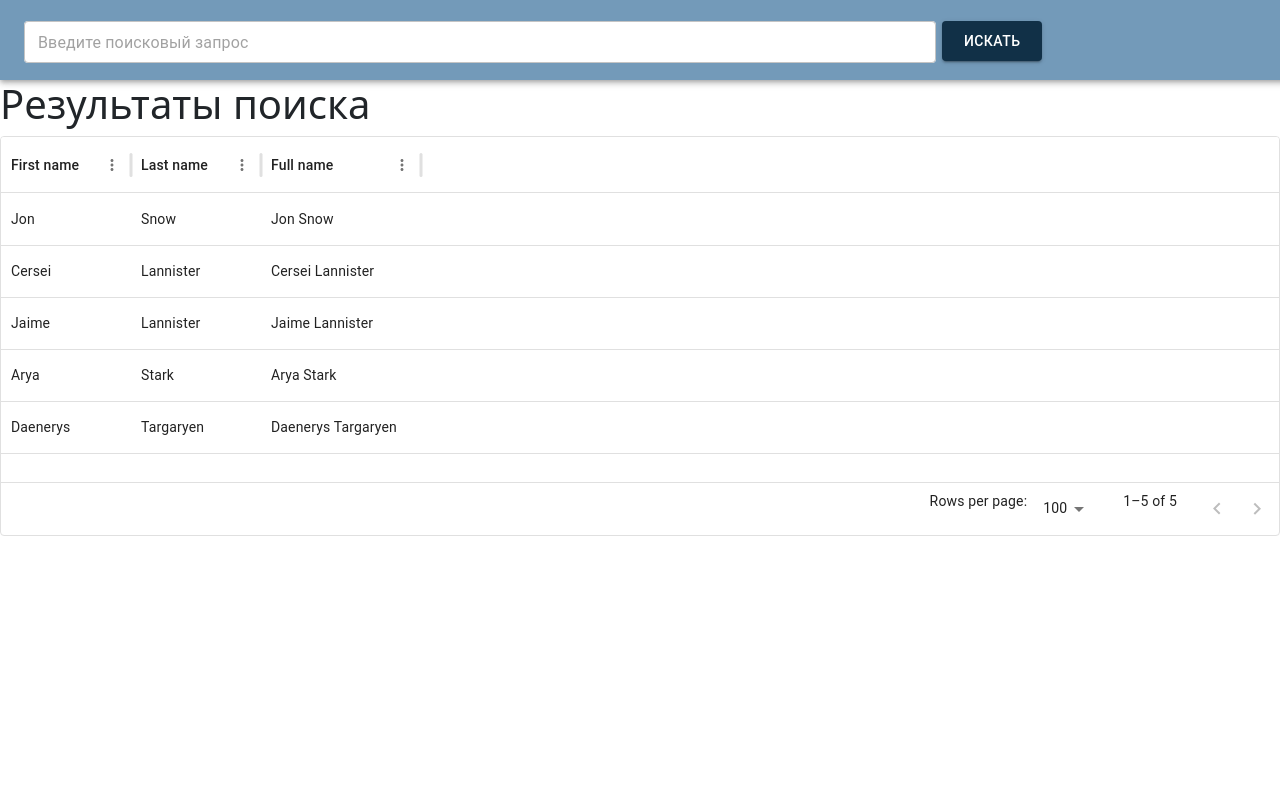
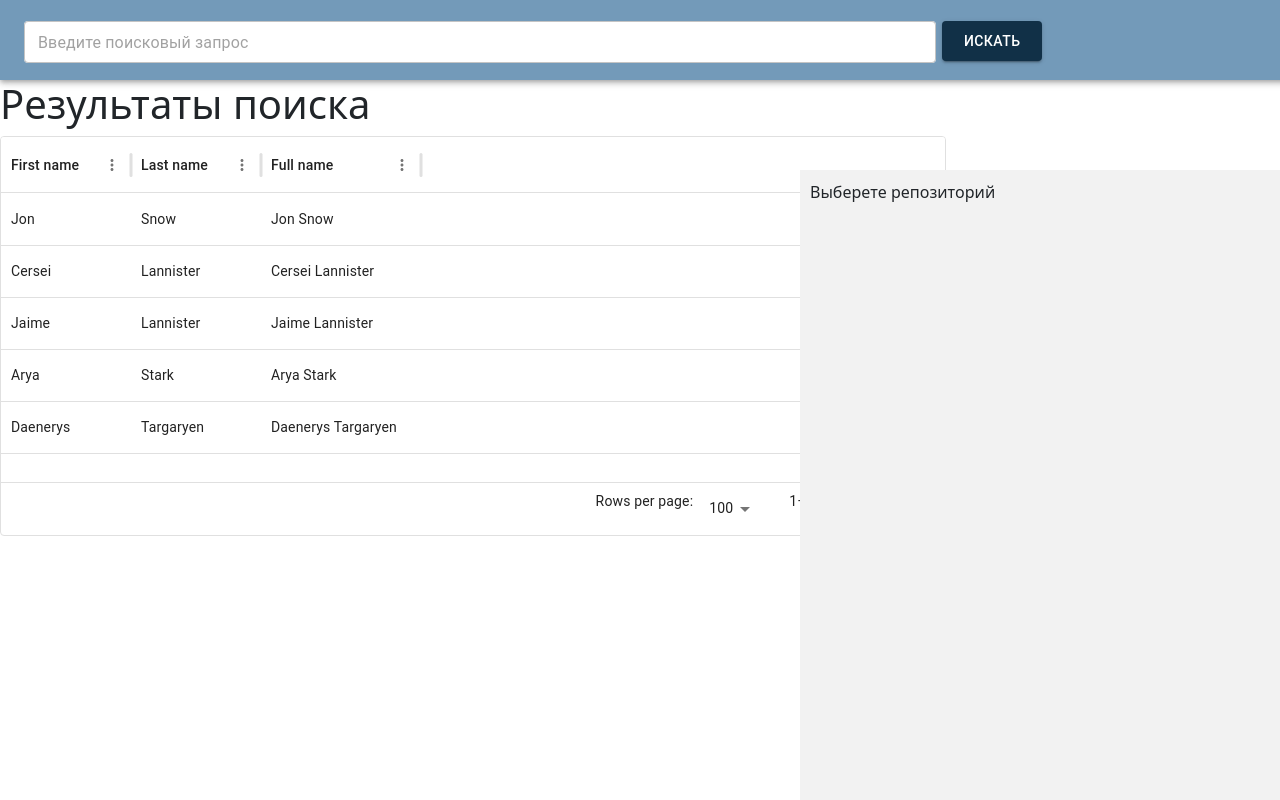
Before and after one commit to ArthurFloyd/my-app, a React (Create React App) app: page / in a window 1280 px wide. Shown: the top 800 px of the page. Built offline with nearby package versions, Linux system fonts and the light colour scheme; no server answers.

Commit message:
update stayl css

```diff
--- a/src/App.scss
+++ b/src/App.scss
@@ -46,3 +46,31 @@ nav {
   color: #4F4F4F;
 
 }
+
+.row {
+  // width: 400px;
+  // height: 400PX;
+
+  float: left;
+  height: 10px;
+  position: relative;
+}
+
+.result {
+  background: #F2F2F2;
+  padding: 10px;
+  // padding-left: 10PX;
+  // margin-top: 0;
+  float: right;
+  height: 10px;
+  position: relative;
+
+  width: 480px;
+  height: 912px;
+  top: 80px;
+  // left: 960px;
+  // gap: 0px;
+  // opacity: 0px;
+
+
+}
--- a/src/components/Search.jsx
+++ b/src/components/Search.jsx
@@ -24,10 +24,16 @@ const columns = [
 
 const SearchPage = () => (
   <div>
-    <h1>Результаты поиска</h1>
-    <Box sx={{ height: 400, width: '100%' }}>
-      <DataGrid rows={rows} columns={columns} />
-    </Box>
+
+    <div className="row">
+      <h1>Результаты поиска</h1>
+      <Box sx={{ height: 400, width: 970 }}>
+        <DataGrid rows={rows} columns={columns} />
+      </Box>
+    </div>
+    <div className="result">
+      Выберете репозиторий
+    </div>
   </div>
 );
 
```
